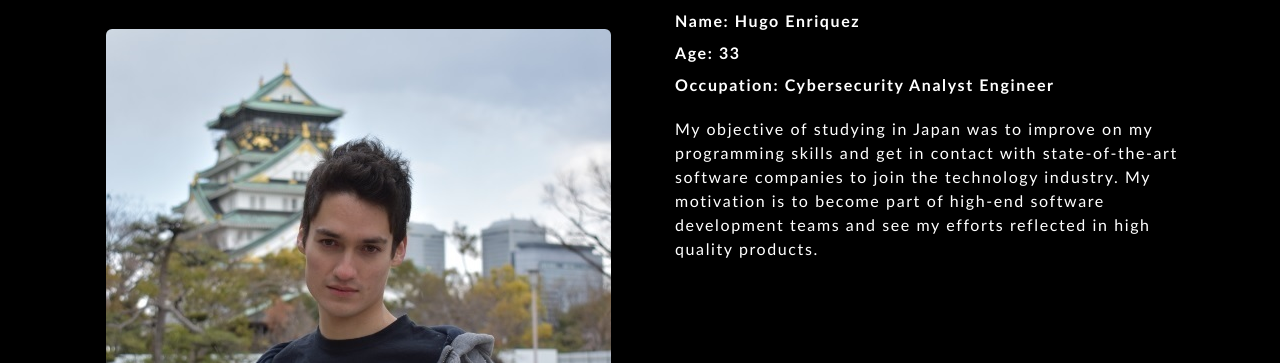
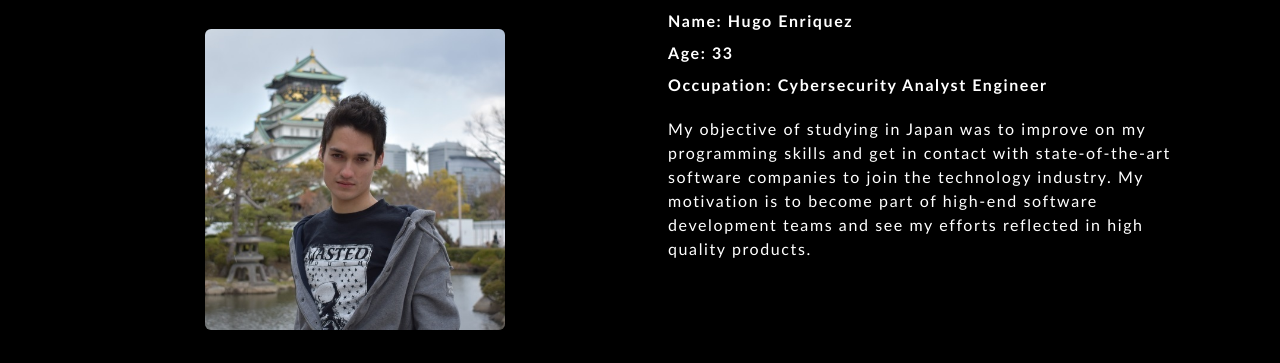
Before and after one commit to HugoGED/WebPortfolio, a website: page index.html in a window 1280 px wide. Shown: the part 589-952 px from the top of the page. Drawn offline with nearby package versions, Linux system fonts and the light colour scheme.

```diff
--- a/index.html
+++ b/index.html
@@ -2,13 +2,13 @@
 <html lang="en">
 
 <head>
-    <meta name="viewport" content="width=device-width, initial-scale=1, shrink-to-fit=no" charset="UTF-8">
+    <meta name="viewport" content="initial-scale=1, viewport-fit=cover" charset="UTF-8"/>
     <link href="https://cdn.jsdelivr.net/npm/bootstrap@5.3.0-alpha1/dist/css/bootstrap.min.css" rel="stylesheet">
     <script src="https://cdn.jsdelivr.net/npm/bootstrap@5.3.0-alpha1/dist/js/bootstrap.bundle.min.js"></script>
     <title>Web Portfolio</title>
     <link rel="stylesheet" type="text/css" href="css/style.css">
     <link rel="stylesheet" href="https://fonts.googleapis.com/css2?family=Material+Symbols+Outlined:opsz,wght,FILL,GRAD@20..48,100..700,0..1,-50..200" />
-
+    <meta name="viewport" content="initial-scale=1, viewport-fit=cover" charset="UTF-8"/>
 </head>
 
 <body>
@@ -80,7 +80,7 @@
                 <div class="row">
                     <div class="col">
                         <div class="p-4 text-center">
-                            <img src="images/about.jpg" alt="About Image" class="rounded">
+                            <img src="images/about.jpg" alt="About Image" class="rounded" width="300rem">
                         </div>
                     </div>
                     <div class="col">
```
